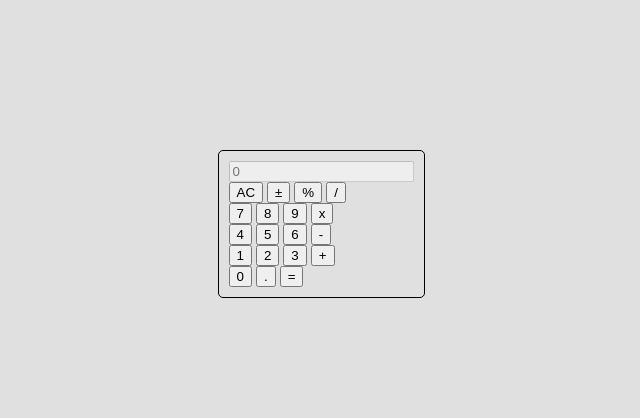
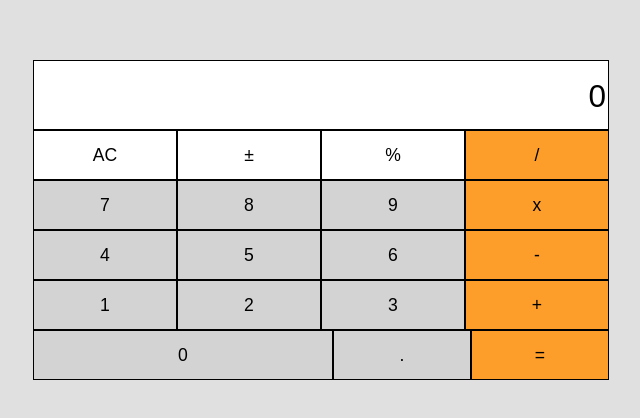
Before and after one commit to victorzottmann/small-projects, a plain HTML site: page index.html in a window 1280 px wide. Shown: the part 184-602 px from the top of the page, without its empty margins (319-959 px from the left). Drawn offline with Linux system fonts and the light colour scheme.

Commit message:
finish styling

```diff
--- a/index.html
+++ b/index.html
@@ -1,5 +1,4 @@
 <!DOCTYPE html>
-<html lang="en">
 
 <head>
   <meta charset="UTF-8">
@@ -10,41 +9,41 @@
 
 <body>
   <div class="calculator-container">
-    <form><input type="text" name="result" id="display" placeholder="0" disabled></form>
+    <form><input type="text" id="display" placeholder="0" disabled></form>
 
 
-    <div class="row column">
-      <button class="btn">AC</button>
-      <button class="btn">±</button>
-      <button class="btn">%</button>
-      <button class="btn">/</button>
+    <div class="row">
+      <button class="btn" id="main-btn">AC</button>
+      <button class="btn" id="main-btn">±</button>
+      <button class="btn" id="main-btn">%</button>
+      <button class="btn" id="action-btn">/</button>
     </div>
 
-    <div class="row column">
-      <button class="btn">7</button>
-      <button class="btn">8</button>
-      <button class="btn">9</button>
-      <button class="btn">x</button>
+    <div class="row">
+      <button class="btn" id="num-btn">7</button>
+      <button class="btn" id="num-btn">8</button>
+      <button class="btn" id="num-btn">9</button>
+      <button class="btn" id="action-btn">x</button>
     </div>
 
-    <div class="row column">
-      <button class="btn">4</button>
-      <button class="btn">5</button>
-      <button class="btn">6</button>
-      <button class="btn">-</button>
+    <div class="row">
+      <button class="btn" id="num-btn">4</button>
+      <button class="btn" id="num-btn">5</button>
+      <button class="btn" id="num-btn">6</button>
+      <button class="btn" id="action-btn">-</button>
     </div>
 
-    <div class="row column">
-      <button class="btn">1</button>
-      <button class="btn">2</button>
-      <button class="btn">3</button>
-      <button class="btn">+</button>
+    <div class="row">
+      <button class="btn" id="num-btn">1</button>
+      <button class="btn" id="num-btn">2</button>
+      <button class="btn" id="num-btn">3</button>
+      <button class="btn" id="action-btn">+</button>
     </div>
 
-    <div class="row column">
-      <button class="btn">0</button>
-      <button class="btn">.</button>
-      <button class="btn">=</button>
+    <div class="row">
+      <button class="btn zero" id="num-btn">0</button>
+      <button class="btn" id="num-btn">.</button>
+      <button class="btn" id="action-btn">=</button>
     </div>
   </div>
 </body>
--- a/style.css
+++ b/style.css
@@ -13,7 +13,68 @@ body {
 }
 
 .calculator-container {
+  text-align: center;
+  border-radius: 5px;
+  width: 45vw;
+  height: 41vh;
+}
+
+input[type="text"]{
+  background: white;
+  text-align: right;
+  font-size: 35px;
   border: 1px solid black;
-  border-radius: 5px;
-  padding: 10px 10px;
+  border-radius: 0;
+  width: 100%;
+  height: 70px;
 }
+
+input::placeholder {
+  color: black;
+  font-size: 0.9em;
+}
+
+.row {
+  display: flex;
+}
+
+.btn {
+  cursor: pointer;
+  font-size: 1.1em;
+  border: 1px solid black;
+  border-radius: 0;
+  width: 100vw;
+  height: 50px;
+}
+
+.btn:focus {
+  outline: none;
+}
+
+.zero {
+  width: 229vw;
+}
+
+#main-btn {
+  background-color: white;
+}
+
+#main-btn:hover {
+  background-color: #f1f1f1;
+}
+
+#num-btn {
+  background-color: #d3d3d3
+}
+
+#num-btn:hover {
+  background-color: #e0e0e0;
+}
+
+#action-btn {
+  background-color: #FD9E2B;
+}
+
+#action-btn:hover {
+  background-color: #fdb65e;
+}
```
